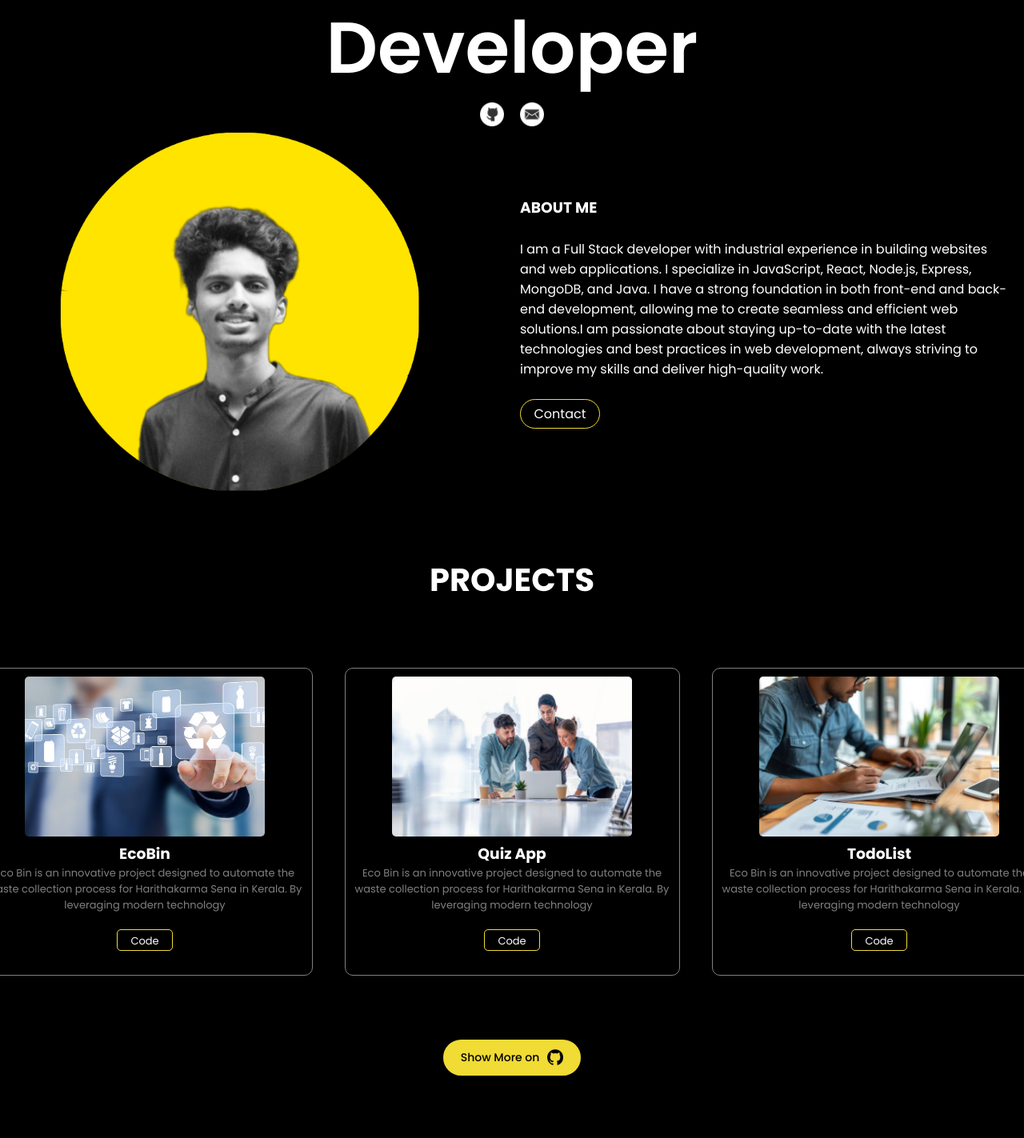
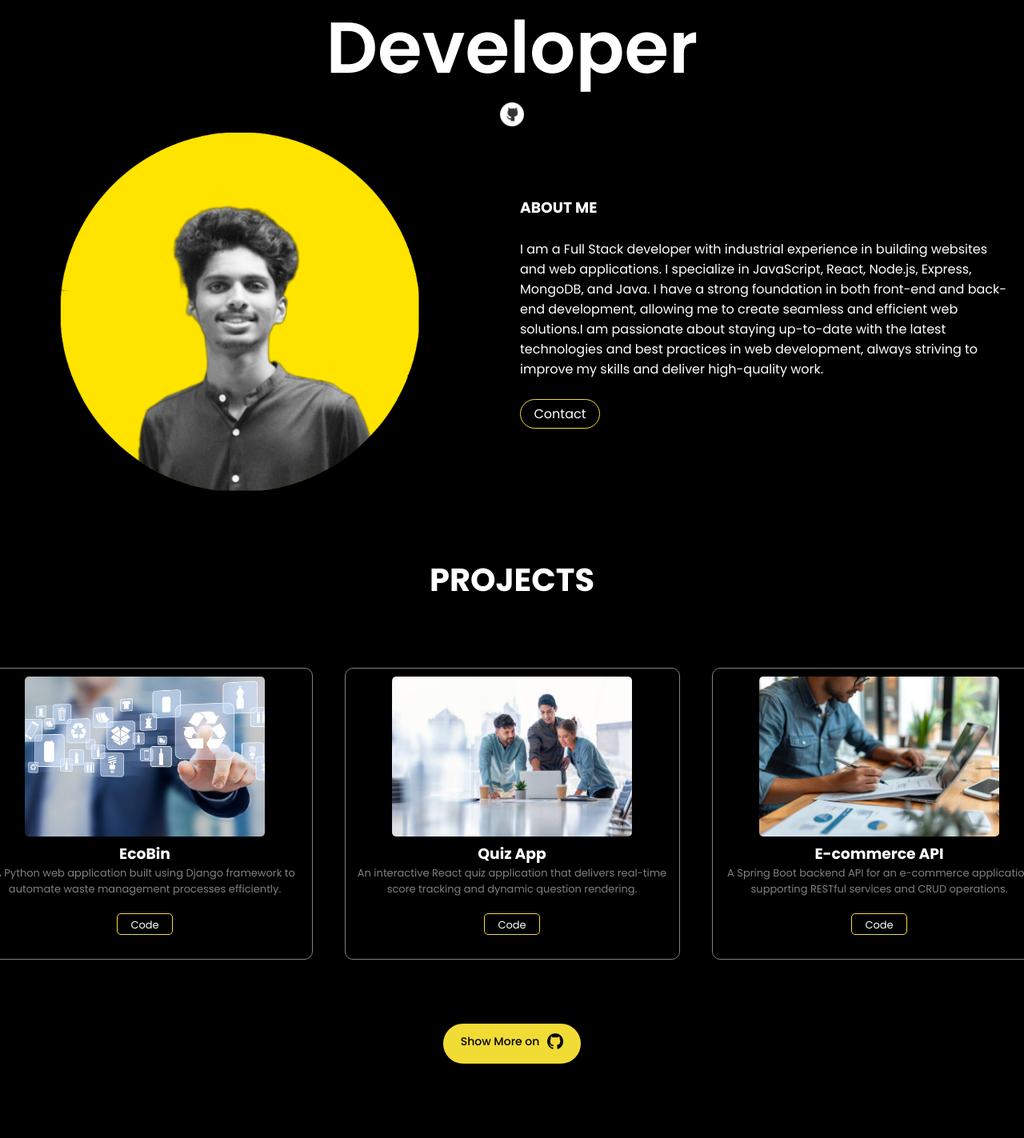
Before and after one commit to ananthu-m-01/portfolio, a React (Vite) app: page / in a window 1280 px wide. Shown: the part 380-1803 px from the top of the page at 80% size. Built offline with nearby package versions, Linux system fonts and the light colour scheme.

Commit message:
final commit

```diff
--- a/src/Components/Contact/Contact.jsx
+++ b/src/Components/Contact/Contact.jsx
@@ -1,6 +1,4 @@
-import React from 'react'
 import EmailLogo from '../../assets/email2.png'
-import InstagramLogo from '../../assets/instagram.png'
 import whatsappLogo from '../../assets/whatsapp2.png'
 import './Contact.css'
 function Contact() {
@@ -40,9 +38,6 @@ function Contact() {
               <img src={EmailLogo} alt="" className='contact-logo' /><p>@ananthu.m.utr@gmail.com</p>
             </div>
             <div className="links">
-            <img src={InstagramLogo} alt="" className='contact-logo' /><p>@anandhuleo_</p>
-            </div>
-            <div className="links">
               <img src={whatsappLogo} alt="" className='contact-logo' /><p>+91 6238727094</p>
             </div>
           </div>
--- a/src/Components/Footer/Footer.css
+++ b/src/Components/Footer/Footer.css
@@ -1,4 +1,9 @@
-.credits{
-    color: #747474;
-    text-align: center;
+.footer {
+  color: #747474;
+  text-align: center;
+  padding: 15px 20px;
+  font-size: 14px;
+  background-color: #121212; /* dark background to fit your portfolio's style */
+  border-top: 1px solid #444;
+  font-family: 'Segoe UI', Tahoma, Geneva, Verdana, sans-serif;
 }
--- a/src/Components/Footer/Footer.jsx
+++ b/src/Components/Footer/Footer.jsx
@@ -1,9 +1,16 @@
 import './Footer.css'
+
 function Footer() {
+  const currentYear = new Date().getFullYear()
+
   return (
-    <div className='credits'>
-      Thank you
-    </div>
+    <footer className='footer'>
+      <p>
+        © {currentYear} Ananthu M. All rights reserved. <br />
+        Thank you for visiting my portfolio!
+      </p>
+    </footer>
   )
 }
+
 export default Footer
--- a/src/Components/Home/Home.jsx
+++ b/src/Components/Home/Home.jsx
@@ -1,5 +1,3 @@
-import React from 'react'
-import emailLogo from '../../assets/envelope.png'
 import githubLogo from '../../assets/githubnew.png'
 import './Home.css'
 function Home() {
@@ -9,8 +7,12 @@ function Home() {
       <br />Fullstack Software Developer</h2>
       <div className="contact-options">
         <ul className='icons-list'>
-          <li><img src={githubLogo} alt=""  className='icons'/></li>
-          <li><img src={emailLogo} alt=""  className='icons'/></li>
+
+              <li>
+                <a href="https://github.com/ananthu-m-01" target="_blank" rel="noopener noreferrer">
+                <img src={githubLogo} alt="GitHub" className='icons' />
+                </a>
+              </li>
         </ul>
       </div>
     </div>
--- a/src/Components/Projects/Projects.jsx
+++ b/src/Components/Projects/Projects.jsx
@@ -1,34 +1,42 @@
-import gitLogo from '../../assets/github.png'
-import projectsData from '../../data/projectsData'
-import './Projects.css'
+import gitLogo from '../../assets/github.png';
+import projectsData from '../../data/projectsData';
+import './Projects.css';
 function Projects() {
   return (
-    <div id='projects' className='projects'>
+    <div id="projects" className="projects">
       <div className="projects-title">
         <h1>PROJECTS</h1>
       </div>
       <div className="project-container">
-        {
-          projectsData.map((item,index)=>{
-            return(
-              <div key={index} className='project-card'>
-                <img src={item.p_image} className="bg-image" alt="Project Image" />
-                <h3>{item.p_name}</h3>
-                <p>{item.p_description}</p>
-                <div className="project-output">
-                  <p className='project-code'>Code</p>
-                </div>
+        {projectsData.map((item, index) => {
+          return (
+            <div key={index} className="project-card">
+              <img
+                src={item.p_image}
+                className="bg-image"
+                alt="Project Image"
+              />
+              <h3>{item.p_name}</h3>
+              <p>{item.p_description}</p>
+              <div className="project-output">
+                <p className="project-code">Code</p>
               </div>
-            )
-          })
-        }
+            </div>
+          );
+        })}
       </div>
-      <div className='more-projects'>
+      <div className="more-projects">
         <p>Show More on</p>
-        <img src={gitLogo} alt="" className='more-img' />
+        <a
+          href="https://github.com/ananthu-m-01"
+          target="_blank"
+          rel="noopener noreferrer"
+        >
+          <img src={gitLogo} alt="GitHub" className="more-img" />
+        </a>
       </div>
     </div>
-  )
+  );
 }
 
 export default Projects
--- a/src/data/projectsData.js
+++ b/src/data/projectsData.js
@@ -4,25 +4,25 @@ import todoListImg from '../assets/todo-bg.avif';
 
 const projectsData = [
     {
-        p_no:1,
-        p_name:'EcoBin',
-        p_image:ecoBinImg,
-        p_description:'Eco Bin is an innovative project designed to automate the waste collection process for Harithakarma Sena in Kerala. By leveraging modern technology',
-        p_link:"https://github.com/ananthu-m-01/web-app-waste-management-system-django"
+        p_no: 1,
+        p_name: 'EcoBin',
+        p_image: ecoBinImg,
+        p_description: 'A Python web application built using Django framework to automate waste management processes efficiently.',
+        p_link: "https://github.com/ananthu-m-01/web-app-waste-management-system-django"
     },
     {
-        p_no:2,
-        p_name:'Quiz App',
-        p_image:quizAppImg,
-        p_description:'Eco Bin is an innovative project designed to automate the waste collection process for Harithakarma Sena in Kerala. By leveraging modern technology',
-        p_link:"https://github.com/ananthu-m-01/quiz-app"
+        p_no: 2,
+        p_name: 'Quiz App',
+        p_image: quizAppImg,
+        p_description: 'An interactive React quiz application that delivers real-time score tracking and dynamic question rendering.',
+        p_link: "https://github.com/ananthu-m-01/quiz-app"
     },
     {
-        p_no:3,
-        p_name:'TodoList',
-        p_image:todoListImg,
-        p_description:'Eco Bin is an innovative project designed to automate the waste collection process for Harithakarma Sena in Kerala. By leveraging modern technology',
-        p_link:"https://github.com/ananthu-m-01/Todolist-Application-SpringBoot"
+        p_no: 3,
+        p_name: 'E-commerce API',
+        p_image: todoListImg,
+        p_description: 'A Spring Boot backend API for an e-commerce application supporting RESTful services and CRUD operations.',
+        p_link: "https://github.com/ananthu-m-01/Todolist-Application-SpringBoot"
     },
 ]
 
```
